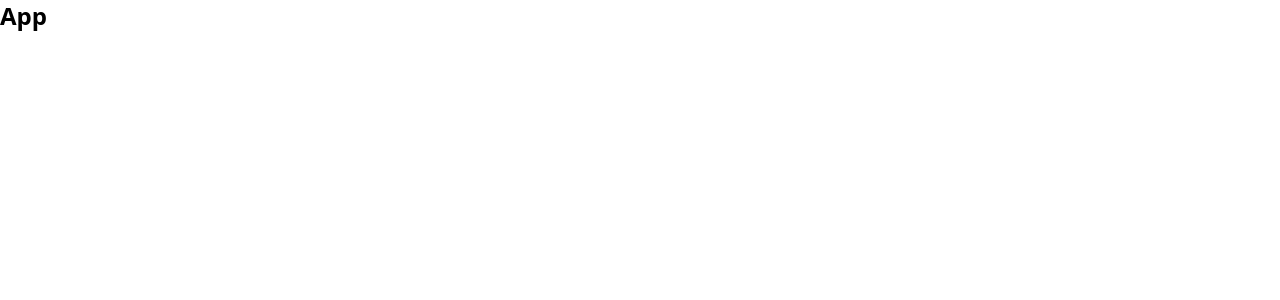
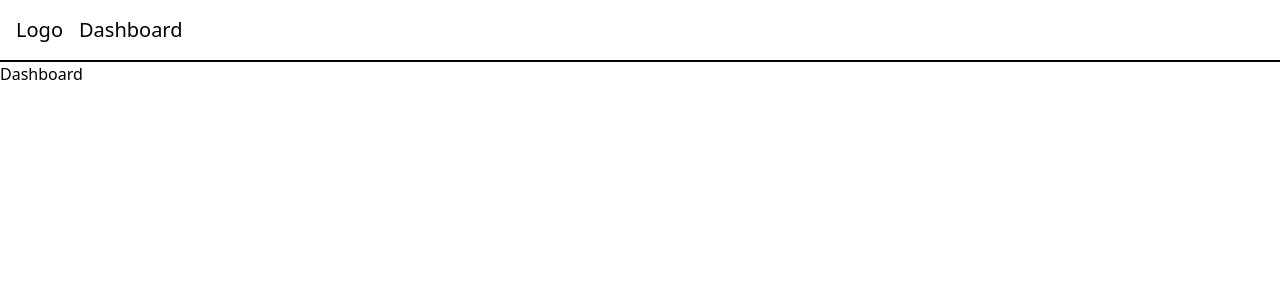
Before and after one commit to Vish-2101/datathon-25-error-404, a React (Vite) app in the folder frontend/: page /dashboard in a window 1280 px wide. Shown: the top 300 px of the page. Built offline with nearby package versions, Linux system fonts and the light colour scheme.

Commit message:
fixing more error

```diff
--- a/frontend/src/App.tsx
+++ b/frontend/src/App.tsx
@@ -1,8 +1,19 @@
 import React from 'react'
+import { BrowserRouter as Router, Route, Routes } from 'react-router-dom';
+import Home from './Pages/Home';
+import Dashboard from './Pages/Dashboard';
+import Navbar from './Components/Navbar';
 
 const App = () => {
   return (
-    <div className='text-2xl font-bold'>App</div>
+
+    <Router>
+      <Navbar />
+      <Routes>
+        <Route path="/" element={<Home />} />
+        <Route path="/dashboard" element={<Dashboard />} />
+      </Routes>
+    </Router>
   )
 }
 
--- /dev/null
+++ b/frontend/src/Components/Navbar.jsx
@@ -0,0 +1,19 @@
+import React from 'react'
+import { Link } from 'react-router-dom';
+
+const Navbar = () => {
+  return (
+    <nav className='p-4 border-b-2'>
+      <ul className='flex space-x-4'>
+        <li>
+          <Link to="/" className='text-xl'>Logo</Link>
+        </li>
+        <li>
+          <Link to="/dashboard" className='text-xl'>Dashboard</Link>
+        </li>
+      </ul>
+    </nav>
+  )
+}
+
+export default Navbar
--- /dev/null
+++ b/frontend/src/Pages/Dashboard.jsx
@@ -0,0 +1,11 @@
+import React from 'react'
+
+const Dashboard = () => {
+  return (
+    <div>
+      Dashboard
+    </div>
+  )
+}
+
+export default Dashboard
--- /dev/null
+++ b/frontend/src/Pages/Home.jsx
@@ -0,0 +1,11 @@
+import React from 'react'
+
+const Home = () => {
+  return (
+    <div>
+        Home
+    </div>
+  )
+}
+
+export default Home
```
Also changed, not shown: frontend/src/Components/Navbar.css (added).
